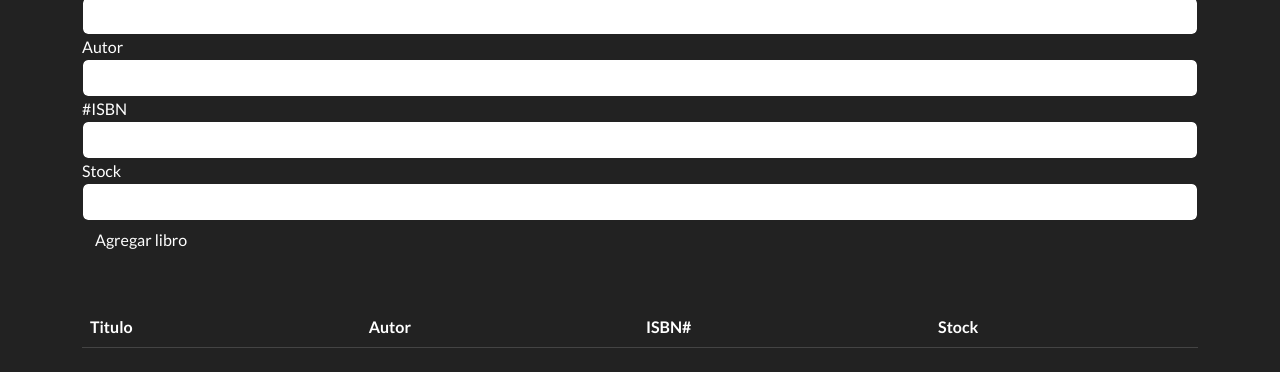
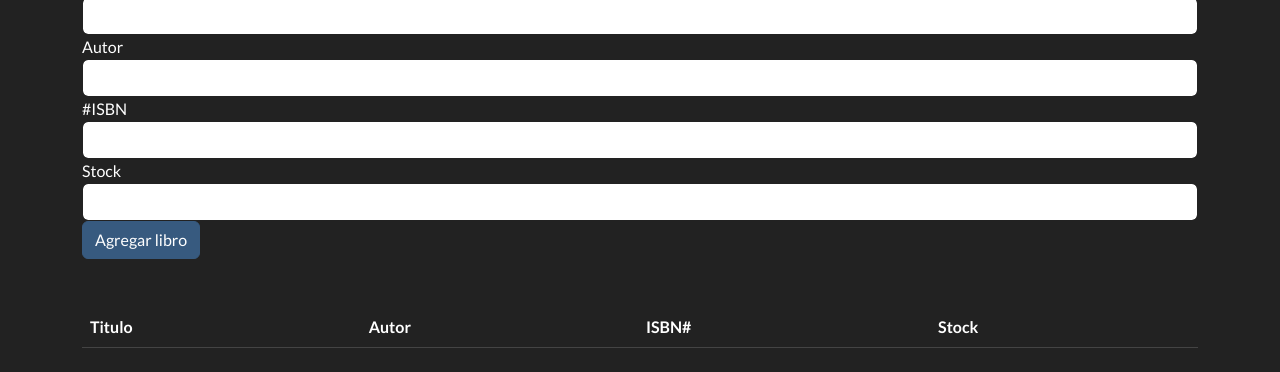
Before and after one commit to JulianMirandaR/ColecciondeLibros, a website: page index.html in a window 1280 px wide. Shown: the part 126-498 px from the top of the page. Drawn offline with Linux system fonts and the light colour scheme.

Commit message:
Update index.html

```diff
--- a/index.html
+++ b/index.html
@@ -26,7 +26,7 @@
                 <label for="stock">Stock</label>
                 <input type="text" id="stock" class="form-control">
             </div>
-            <input type="submit" value="Agregar libro" class="btn btn- btn-block"></inputt>
+            <input type="submit" value="Agregar libro" class="btn btn-primary btn-block"></inputt>
         </form>
         <table class="table table-striped mt-5">
             <thead>
```
